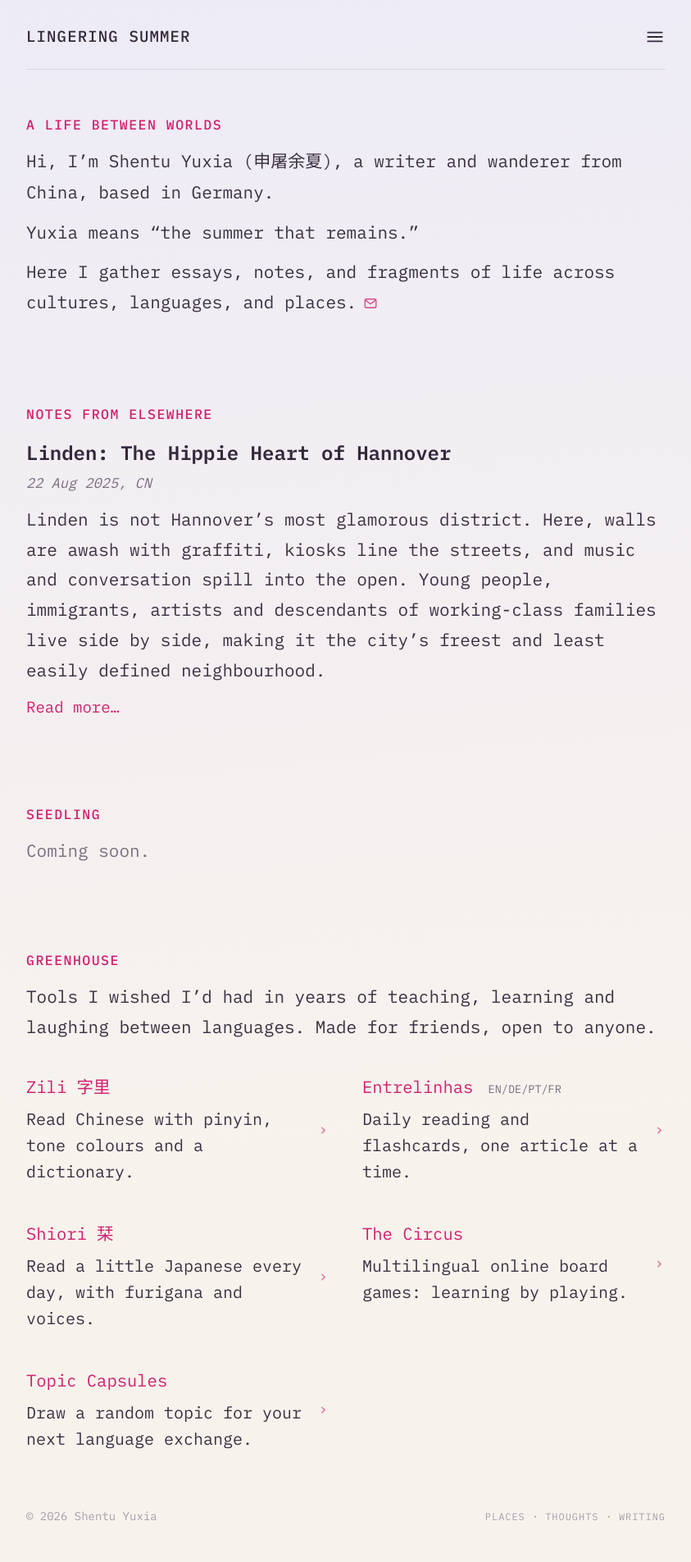
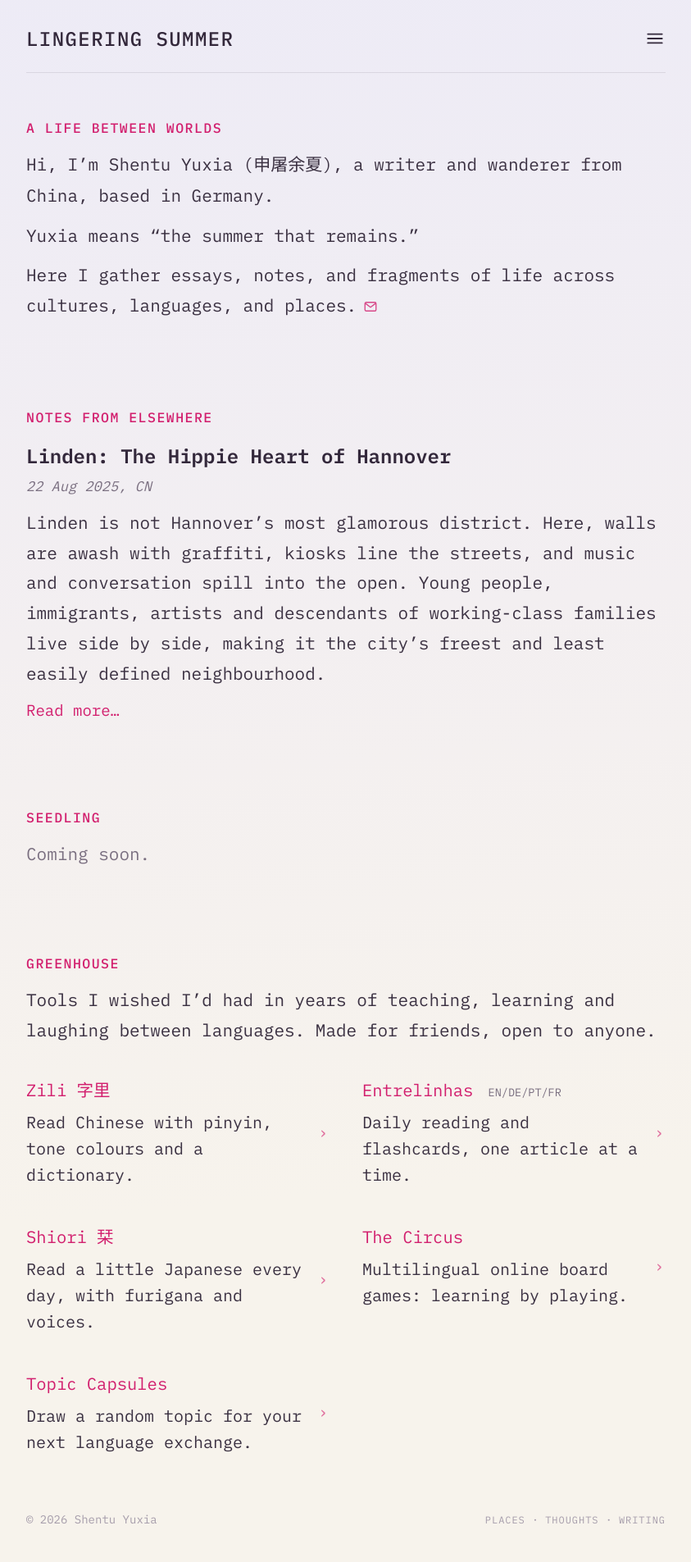
Before and after one commit to Shentuyuxia/lingersummer, a Jekyll site: the page built from index.html, in a window 1280 px wide. Shown: the whole page at 82% size, without its empty margins (218-1061 px from the left). Built offline with Jekyll 4.4.1, drawn with Linux system fonts in a browser that asks for light colours.

Commit message:
Larger site name top left
Co-Authored-By: Claude Opus 5.5 <noreply@anthropic.com>
Claude-Session: https://claude.ai/code/session_015WS6KrdzTWWzbZ5CE5hxyi

```diff
--- a/index.html
+++ b/index.html
@@ -213,7 +213,7 @@ layout: null
   :root{--ink:#33283b;--muted:#3b3142}
   /* top bar: name left, sections right */
   .top{display:flex!important;justify-content:space-between;align-items:center;gap:16px;flex-wrap:wrap;padding:26px 0 20px!important;border-bottom:1px solid var(--line)}
-  .brand{font-size:clamp(16px,1.6vw,19px)!important;font-weight:500!important;letter-spacing:.06em;text-transform:uppercase;color:var(--ink)}
+  .brand{font-size:clamp(19px,2vw,24px)!important;font-weight:500!important;letter-spacing:.06em;text-transform:uppercase;color:var(--ink)}
   .brand:hover{color:var(--accent)}
   .nav{display:flex;align-items:center;gap:10px;flex-wrap:wrap}
   .nav a{font-size:clamp(13px,1.2vw,15px);letter-spacing:.06em;text-transform:uppercase;color:var(--ink);text-decoration:none;border-bottom:1.5px solid transparent;padding-bottom:2px;transition:color .2s,border-color .2s}
```
